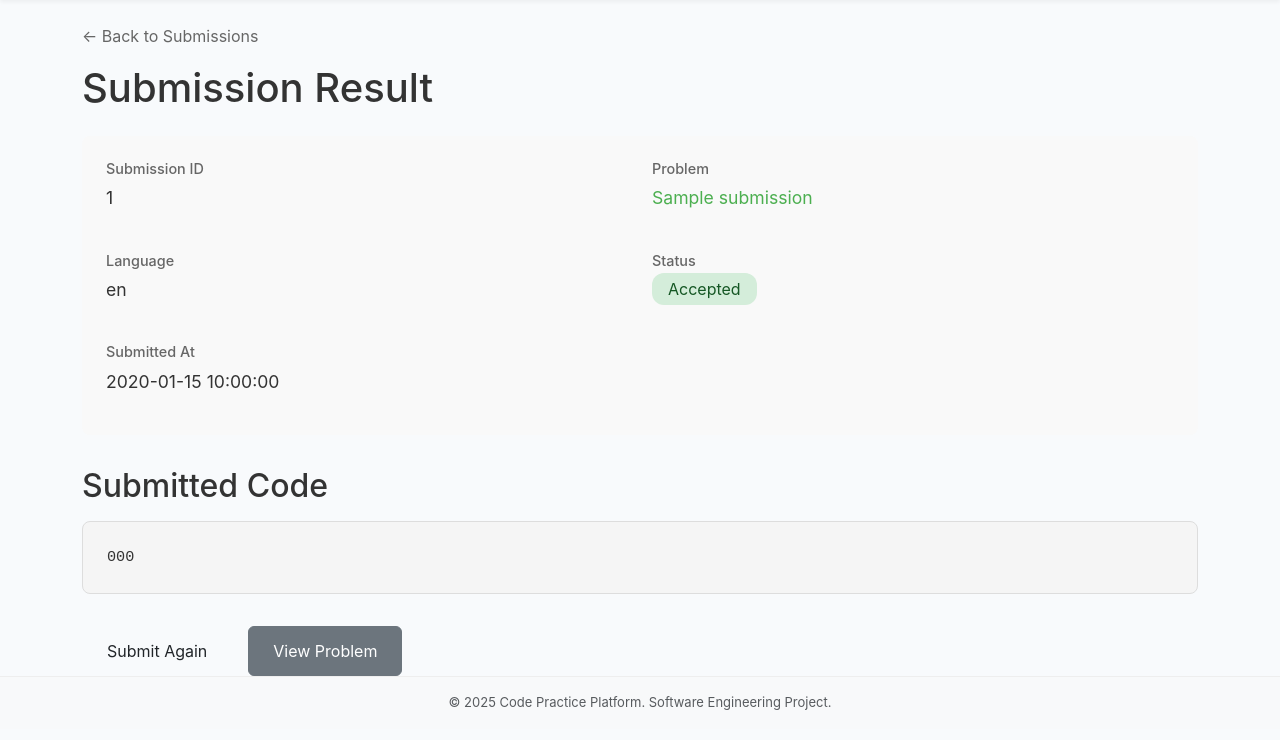
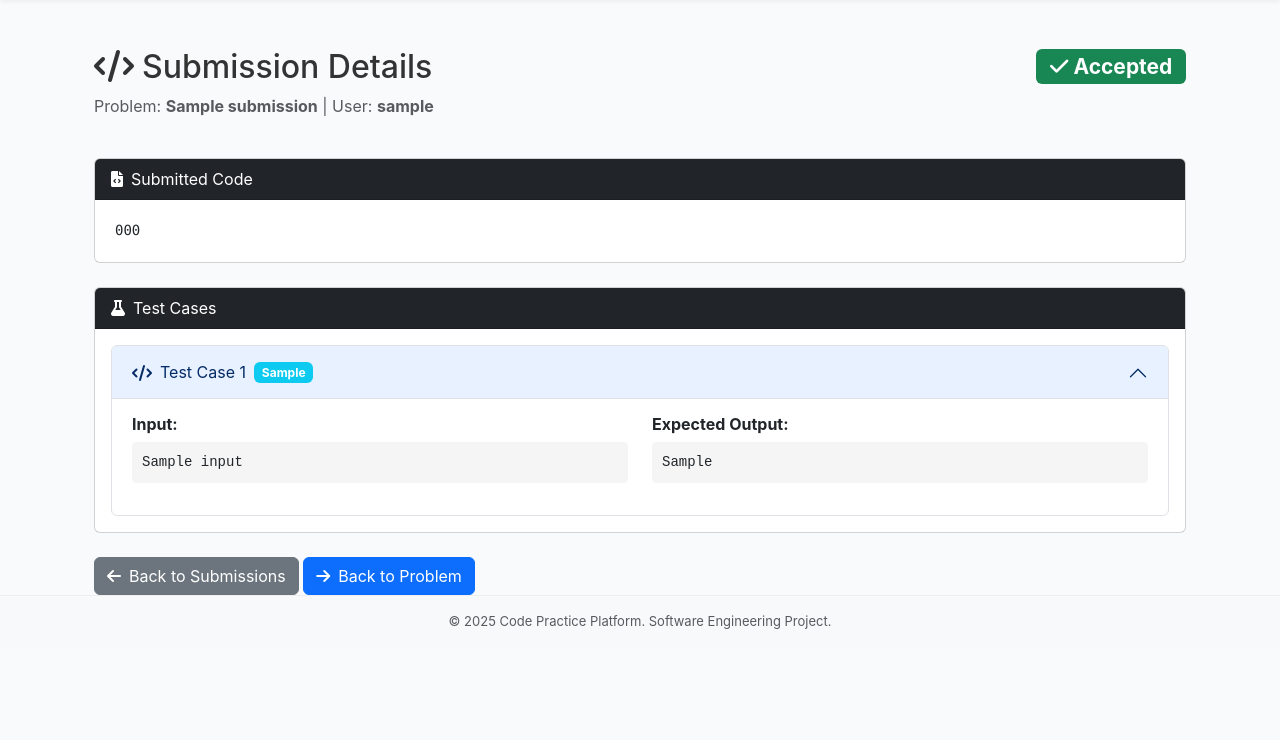
Before and after one commit to yuhbu170005/SE-project---code-practice-platform, a Flask app: template templates/submission_result.html in a window 1280 px wide. Shown: the part 60-800 px from the top of the page. Run offline with Flask 3, Linux system fonts and the light colour scheme; the template is opened without the code that fills it: most values are stand-ins (such as "Sample title", 1, 10 or a date in 2020); some libraries are stand-ins or nearby versions.

Commit message:
update submission

```diff
--- a/templates/submission_result.html
+++ b/templates/submission_result.html
@@ -1,62 +1,160 @@
-<!-- {% extends "base.html" %}
-
-{% block title %}Submission Result - Code Practice Platform{% endblock %}
-
-{% block content %}
-<div style="margin-bottom: 1rem;">
-    <a href="/submissions" style="color: #666; text-decoration: none;">← Back to Submissions</a>
+{% extends "base.html" %} {% block title %}Submission Detail - LiteCode{%
+endblock %} {% block content %}
+<div class="container mt-5">
+  <div class="row mb-4">
+    <div class="col-md-8">
+      <h2><i class="fas fa-code me-2"></i>Submission Details</h2>
+      <p class="text-muted">
+        Problem: <strong>{{ submission.title }}</strong> | User:
+        <strong>{{ submission.username }}</strong>
+      </p>
+    </div>
+    <div class="col-md-4 text-end">
+      {% if submission.status == 'Accepted' %}
+      <h3>
+        <span class="badge bg-success"
+          ><i class="fas fa-check"></i> Accepted</span
+        >
+      </h3>
+      {% elif submission.status == 'Wrong Answer' %}
+      <h3>
+        <span class="badge bg-danger"
+          ><i class="fas fa-times"></i> Wrong Answer</span
+        >
+      </h3>
+      {% elif submission.status == 'Runtime Error' %}
+      <h3>
+        <span class="badge bg-warning text-dark"
+          ><i class="fas fa-exclamation-triangle"></i> Runtime Error</span
+        >
+      </h3>
+      {% elif submission.status == 'Time Limit Exceeded' %}
+      <h3>
+        <span class="badge bg-info"
+          ><i class="fas fa-hourglass-end"></i> Time Limit Exceeded</span
+        >
+      </h3>
+      {% else %}
+      <h3><span class="badge bg-secondary">{{ submission.status }}</span></h3>
+      {% endif %}
+    </div>
   </div>
 
-<h1 style="margin-bottom: 1.5rem; color: #333;">Submission Result</h1>
+  <!-- Submitted Time -->
+  <div class="alert alert-light border">
+    <small class="text-muted">
+      <i class="fas fa-calendar me-2"></i>Submitted: {{
+      submission.submitted_at.strftime('%Y-%m-%d %H:%M:%S') if
+      submission.submitted_at else 'N/A' }}
+    </small>
+  </div>
 
-<div style="background-color: #f9f9f9; padding: 1.5rem; border-radius: 8px; margin-bottom: 2rem;">
-    <div style="display: grid; grid-template-columns: repeat(2, 1fr); gap: 1.5rem;">
-        <div>
-            <h3 style="color: #666; font-size: 0.9rem; margin-bottom: 0.5rem;">Submission ID</h3>
-            <p style="font-size: 1.1rem; color: #333;">{{ submission.id }}</p>
+  <!-- Code Section -->
+  <div class="card mb-4">
+    <div class="card-header bg-dark text-white">
+      <i class="fas fa-file-code me-2"></i>Submitted Code
     </div>
-        <div>
-            <h3 style="color: #666; font-size: 0.9rem; margin-bottom: 0.5rem;">Problem</h3>
-            <p style="font-size: 1.1rem;">
-                <a href="/problem/{{ submission.problem_id }}" style="color: #4CAF50; text-decoration: none;">
-                    {{ submission.title }}
-                </a>
-            </p>
+    <div class="card-body p-0">
+      <pre
+        style="margin: 0; padding: 20px; overflow-x: auto"
+      ><code class="language-python">{{ submission.code }}</code></pre>
     </div>
-        <div>
-            <h3 style="color: #666; font-size: 0.9rem; margin-bottom: 0.5rem;">Language</h3>
-            <p style="font-size: 1.1rem; color: #333;">{{ submission.language }}</p>
   </div>
-        <div>
-            <h3 style="color: #666; font-size: 0.9rem; margin-bottom: 0.5rem;">Status</h3>
-            <p>
-                <span style="padding: 0.4rem 1rem; border-radius: 12px; font-size: 1rem;
-                    {% if submission.status == 'Accepted' %}background-color: #d4edda; color: #155724;
-                    {% elif submission.status == 'Pending' %}background-color: #d1ecf1; color: #0c5460;
-                    {% else %}background-color: #f8d7da; color: #721c24;{% endif %}">
-                    {{ submission.status }}
-                </span>
-            </p>
+
+  <!-- Test Cases Results -->
+  <div class="card">
+    <div class="card-header bg-dark text-white">
+      <i class="fas fa-flask me-2"></i>Test Cases
     </div>
-        <div style="grid-column: span 2;">
-            <h3 style="color: #666; font-size: 0.9rem; margin-bottom: 0.5rem;">Submitted At</h3>
-            <p style="font-size: 1.1rem; color: #333;">{{ submission.submitted_at }}</p>
+    <div class="card-body">
+      {% if test_cases %}
+      <div class="accordion" id="testCasesAccordion">
+        {% for test_case in test_cases %}
+        <div class="accordion-item">
+          <h2 class="accordion-header">
+            <button
+              class="accordion-button {% if loop.index != 1 %}collapsed{% endif %}"
+              type="button"
+              data-bs-toggle="collapse"
+              data-bs-target="#testCase{{ loop.index }}"
+            >
+              <i class="fas fa-code me-2"></i>Test Case {{ loop.index }} {% if
+              not test_case.is_hidden %}
+              <span class="badge bg-info ms-2">Sample</span>
+              {% else %}
+              <span class="badge bg-secondary ms-2">Hidden</span>
+              {% endif %}
+            </button>
+          </h2>
+          <div
+            id="testCase{{ loop.index }}"
+            class="accordion-collapse collapse {% if loop.index == 1 %}show{% endif %}"
+            data-bs-parent="#testCasesAccordion"
+          >
+            <div class="accordion-body">
+              <div class="row">
+                <div class="col-md-6">
+                  <h6 class="fw-bold">Input:</h6>
+                  <pre
+                    style="
+                      background-color: #f5f5f5;
+                      padding: 10px;
+                      border-radius: 4px;
+                    "
+                  >
+{{ test_case.input }}</pre
+                  >
+                </div>
+                <div class="col-md-6">
+                  <h6 class="fw-bold">Expected Output:</h6>
+                  <pre
+                    style="
+                      background-color: #f5f5f5;
+                      padding: 10px;
+                      border-radius: 4px;
+                    "
+                  >
+{{ test_case.expected_output }}</pre
+                  >
                 </div>
               </div>
             </div>
-
-<div style="margin-bottom: 2rem;">
-    <h2 style="color: #333; margin-bottom: 1rem;">Submitted Code</h2>
-    <pre style="background-color: #f5f5f5; padding: 1.5rem; border-radius: 8px; overflow-x: auto;
-                border: 1px solid #ddd; font-family: 'Courier New', monospace; font-size: 0.95rem;">{{ submission.code }}</pre>
+          </div>
+        </div>
+        {% endfor %}
+      </div>
+      {% else %}
+      <p class="text-muted">No test cases available.</p>
+      {% endif %}
+    </div>
   </div>
 
-<div style="display: flex; gap: 1rem; margin-top: 2rem;">
-    <a href="/submit/{{ submission.problem_id }}" class="btn" style="font-size: 1rem; padding: 0.75rem 1.5rem;">
-        Submit Again
+  <!-- Back Button -->
+  <div class="mt-4">
+    <a
+      href="{{ url_for('submission.list_submissions') }}"
+      class="btn btn-secondary"
+    >
+      <i class="fas fa-arrow-left me-2"></i>Back to Submissions
     </a>
-    <a href="/problem/{{ submission.problem_id }}" class="btn btn-secondary" style="font-size: 1rem; padding: 0.75rem 1.5rem;">
-        View Problem
+    <a
+      href="{{ url_for('problem.problem_detail', slug=submission.slug) }}"
+      class="btn btn-primary"
+    >
+      <i class="fas fa-arrow-right me-2"></i>Back to Problem
     </a>
   </div>
-{% endblock %} -->
+</div>
+
+{% block extra_css %}
+<style>
+  pre {
+    font-family: "Courier New", monospace;
+    font-size: 14px;
+    line-height: 1.5;
+  }
+  .accordion-button:not(.collapsed) {
+    background-color: #e7f1ff;
+  }
+</style>
+{% endblock %} {% endblock %}
```
Also changed, not shown: backend/routes/submission_routes.py (added, +116 -0 lines), templates/submissions.html (+71 -35 lines). Lines whose indentation alone changed are shown as unchanged.
